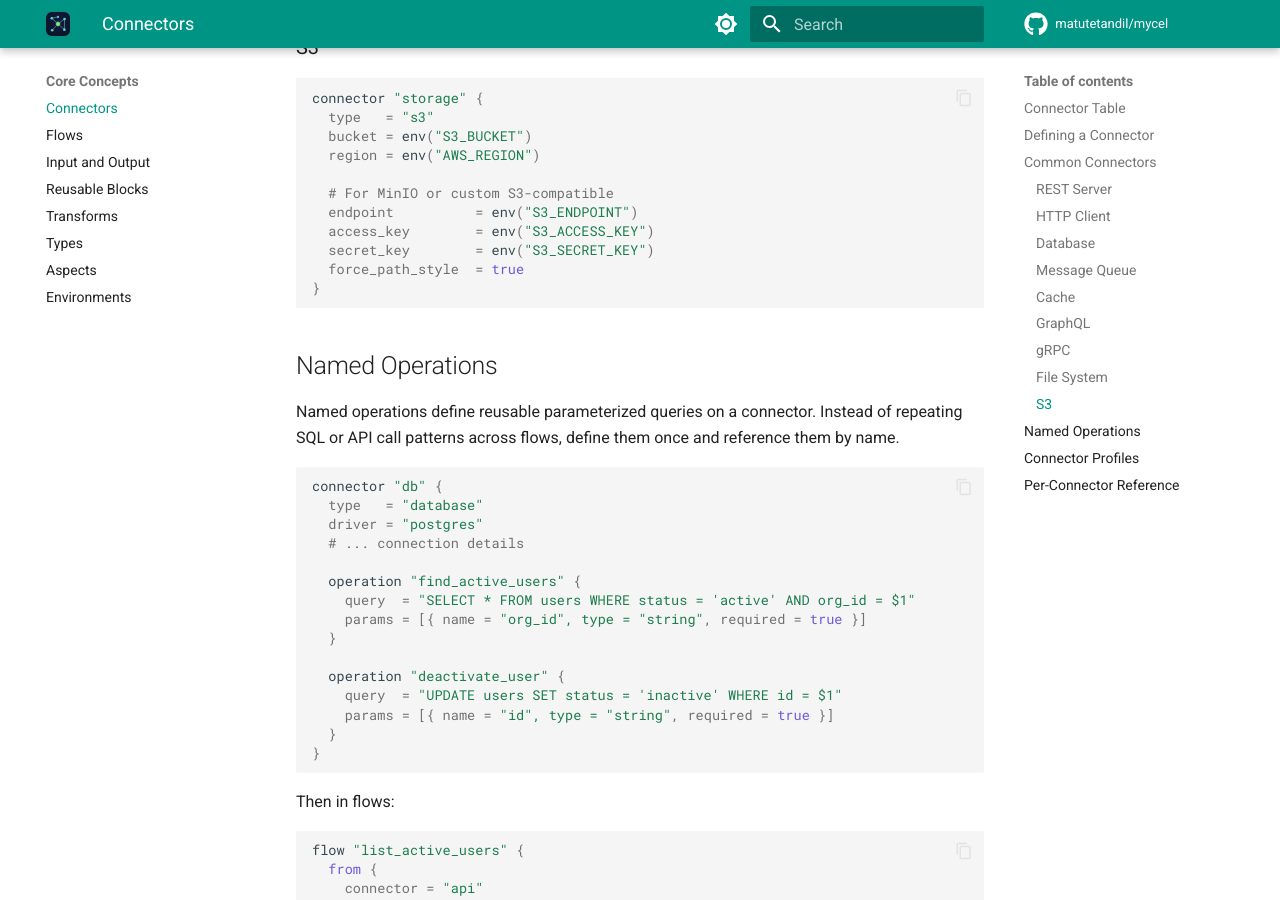
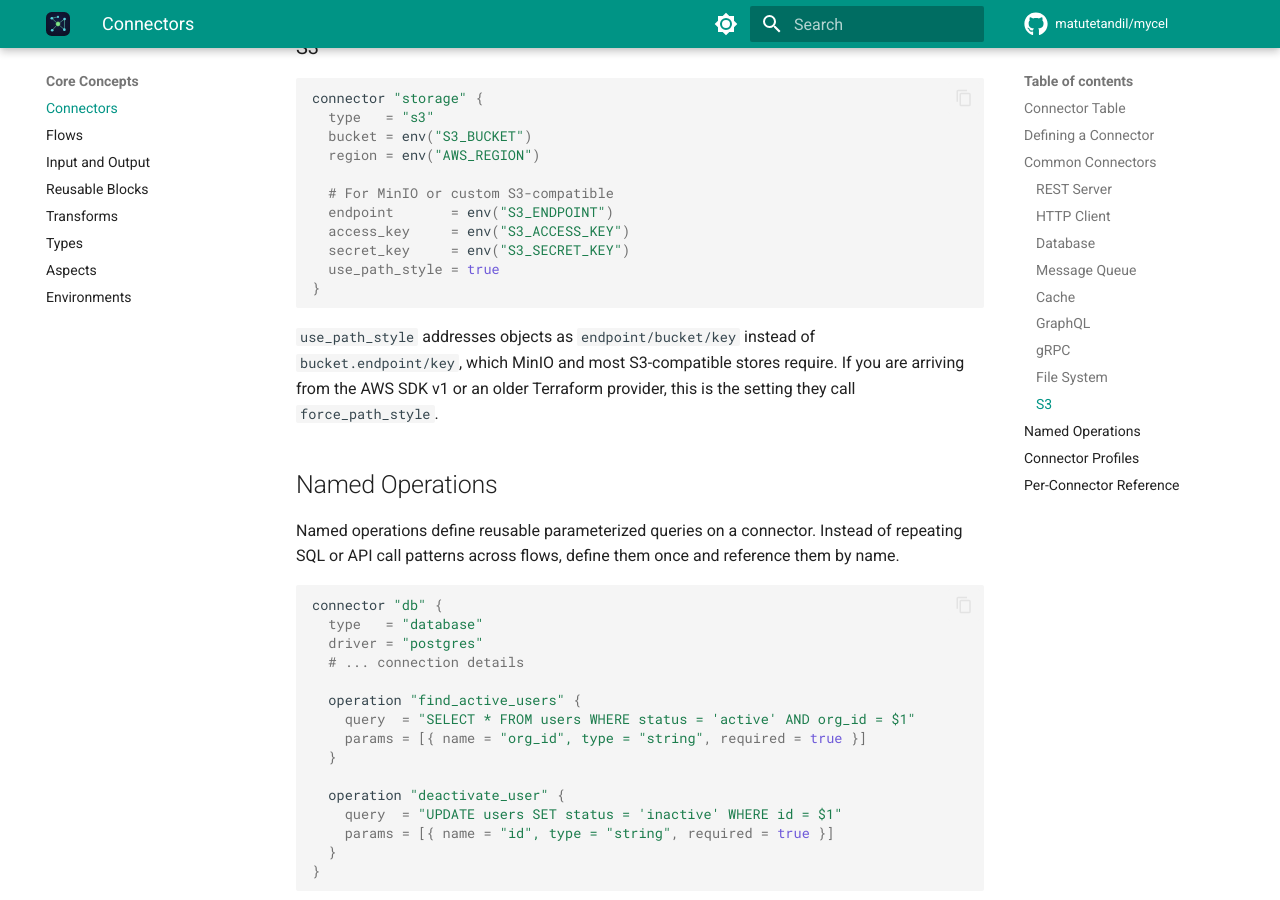
Before and after one commit to matutetandil/mycel, an MkDocs documentation site: the page built from docs/core-concepts/connectors.md, in a window 1280 px wide and 900 px high, scrolled down 5973 px. Built offline with MkDocs 1.6.1 and Material for MkDocs 9.7.7, drawn with Linux system fonts in a browser that asks for light colours; comment, search, counter and statistics services are not loaded.

Commit message:
Use the S3 path-style name the code and its SDK use
The docs said `force_path_style`, the parser takes `use_path_style`. Unlike
the previous two entries nothing was missing here: the behaviour works, the
code is coherent from the parser through the factory to the SDK's
`o.UsePathStyle`, and the name matches the AWS SDK v2 that Mycel depends on.

`force_path_style` is not an invention either — it is the SDK v1 and older
Terraform spelling, which is why someone would arrive with it. So rather than
carrying an alias forever for no gain in capability, the docs use the name the
code uses and mention the old one once, in the sentence that explains what
path-style addressing is for. Someone who writes the old name today already
gets a parse error that names the attribute, which is a round trip to the
docs rather than a debugging session.

Also records the GraphQL-over-SSE work that came out of #2 as a pending
feature, with the protocol analysis and the finding that executeSubscription
is already nearly transport-agnostic, so it does not need researching again.

connectors.md is down to three rejected blocks from six.

````diff
--- a/docs/core-concepts/connectors.md
+++ b/docs/core-concepts/connectors.md
@@ -260,12 +260,17 @@ connector "storage" {
   region = env("AWS_REGION")
 
   # For MinIO or custom S3-compatible
-  endpoint          = env("S3_ENDPOINT")
-  access_key        = env("S3_ACCESS_KEY")
-  secret_key        = env("S3_SECRET_KEY")
-  force_path_style  = true
+  endpoint       = env("S3_ENDPOINT")
+  access_key     = env("S3_ACCESS_KEY")
+  secret_key     = env("S3_SECRET_KEY")
+  use_path_style = true
 }
 ```
+
+`use_path_style` addresses objects as `endpoint/bucket/key` instead of
+`bucket.endpoint/key`, which MinIO and most S3-compatible stores require. If you
+are arriving from the AWS SDK v1 or an older Terraform provider, this is the
+setting they call `force_path_style`.
 
 ## Named Operations
 
````
Also changed, not shown: DISCREPANCIES.md (+1 -1 lines), docs/reference/configuration.md (+1 -1 lines).
